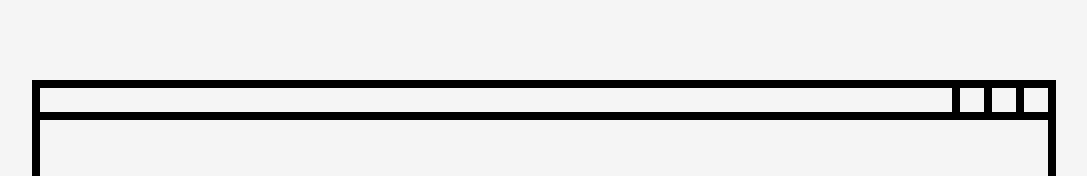
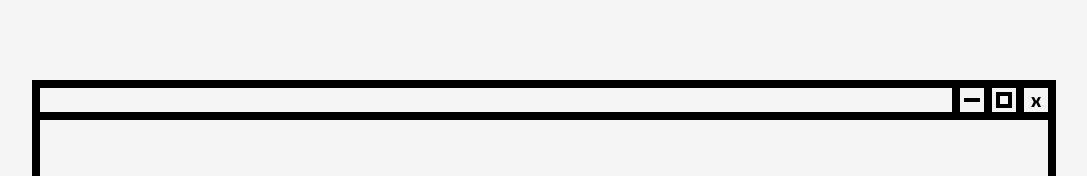
Before and after one commit to purduehackers/hammerwars, a Next.js app: page / in a window 1280 px wide. Shown: the top 176 px of the page, without its empty margins (96-1183 px from the left). Built offline with nearby package versions, Linux system fonts and the light colour scheme; a web font is replaced by a local one.

Commit message:
add window bars

```diff
--- a/components/header-v2.tsx
+++ b/components/header-v2.tsx
@@ -3,9 +3,15 @@ const HeaderV2 = () => {
         <div className="flex justify-center h-screen place-items-center bg-neutral-100 max-w-screen">
             <div className="w-4/5 border-8 border-black h-4/5">
                 <div className="flex justify-end w-full h-8 border-b-8 border-black">
-                    <div className="w-8 border-l-8 border-black"></div>
-                    <div className="w-8 border-l-8 border-black"></div>
-                    <div className="w-8 border-l-8 border-black"></div>
+                    <div className="w-8 border-l-8 border-black flex justify-center place-items-center">
+                        <div className="w-4 h-1 bg-black"></div>
+                    </div>
+                    <div className="w-8 border-l-8 border-black flex justify-center place-items-center">
+                        <div className="w-4 h-4 border-4 border-black"></div>
+                    </div>
+                    <div className="w-8 border-l-8 border-black flex justify-center place-items-center font-bold text-xl">
+                        <div className='cross'>x</div>
+                    </div>
                 </div>
                 <div className="flex flex-col justify-center h-full p-4 font-mono font-medium">
                     <div className="text-4xl w-fit sm:text-6xl md:text-title
--- a/src/pages/_app.tsx
+++ b/src/pages/_app.tsx
@@ -1,4 +1,5 @@
 import '@/styles/globals.css'
+
 import type { AppProps } from 'next/app'
 
 export default function App({ Component, pageProps }: AppProps) {
--- a/src/styles/globals.css
+++ b/src/styles/globals.css
@@ -10,6 +10,6 @@
 
 @layer base {
   html {
-    @apply font-main
+    @apply font-mono
   }
 }
```
